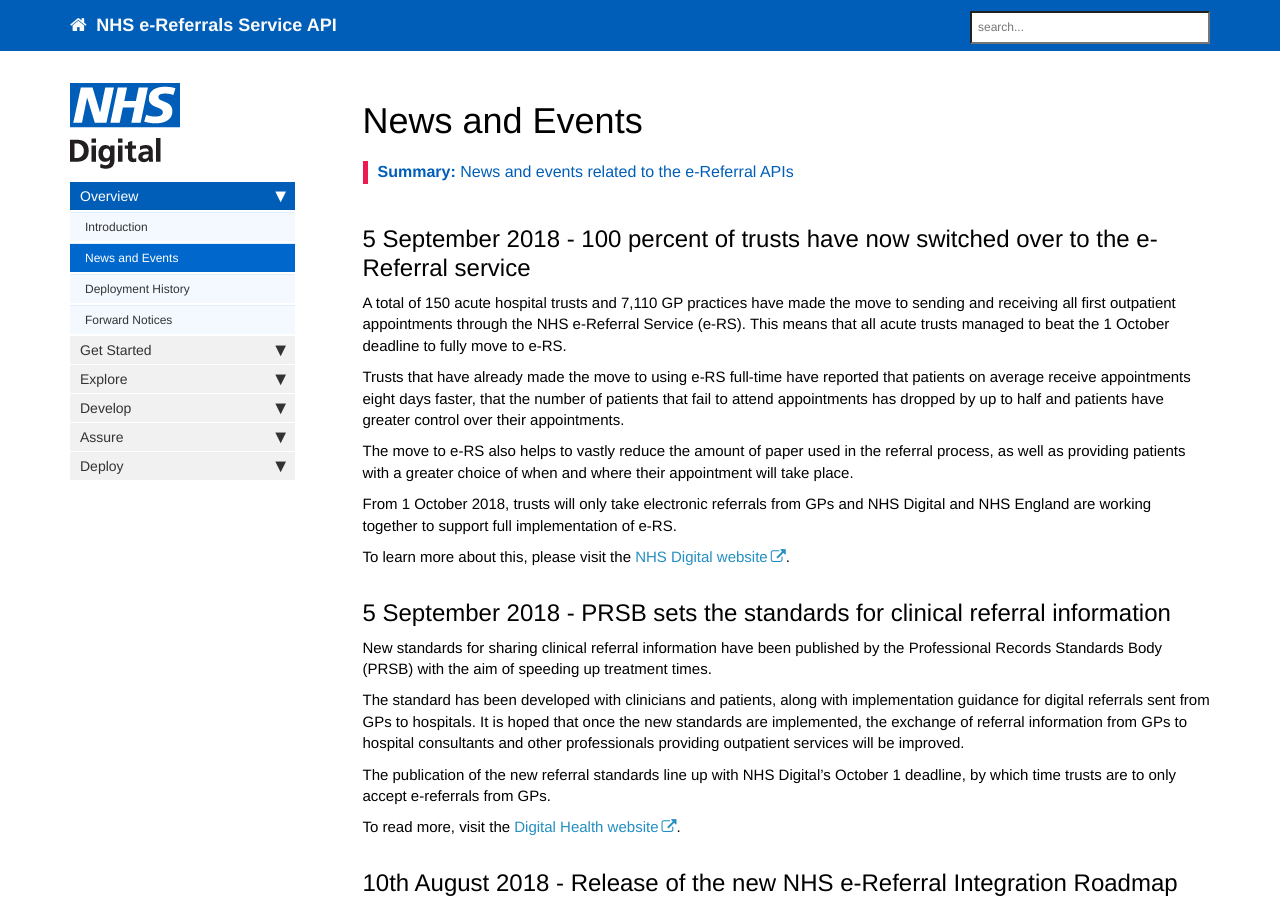
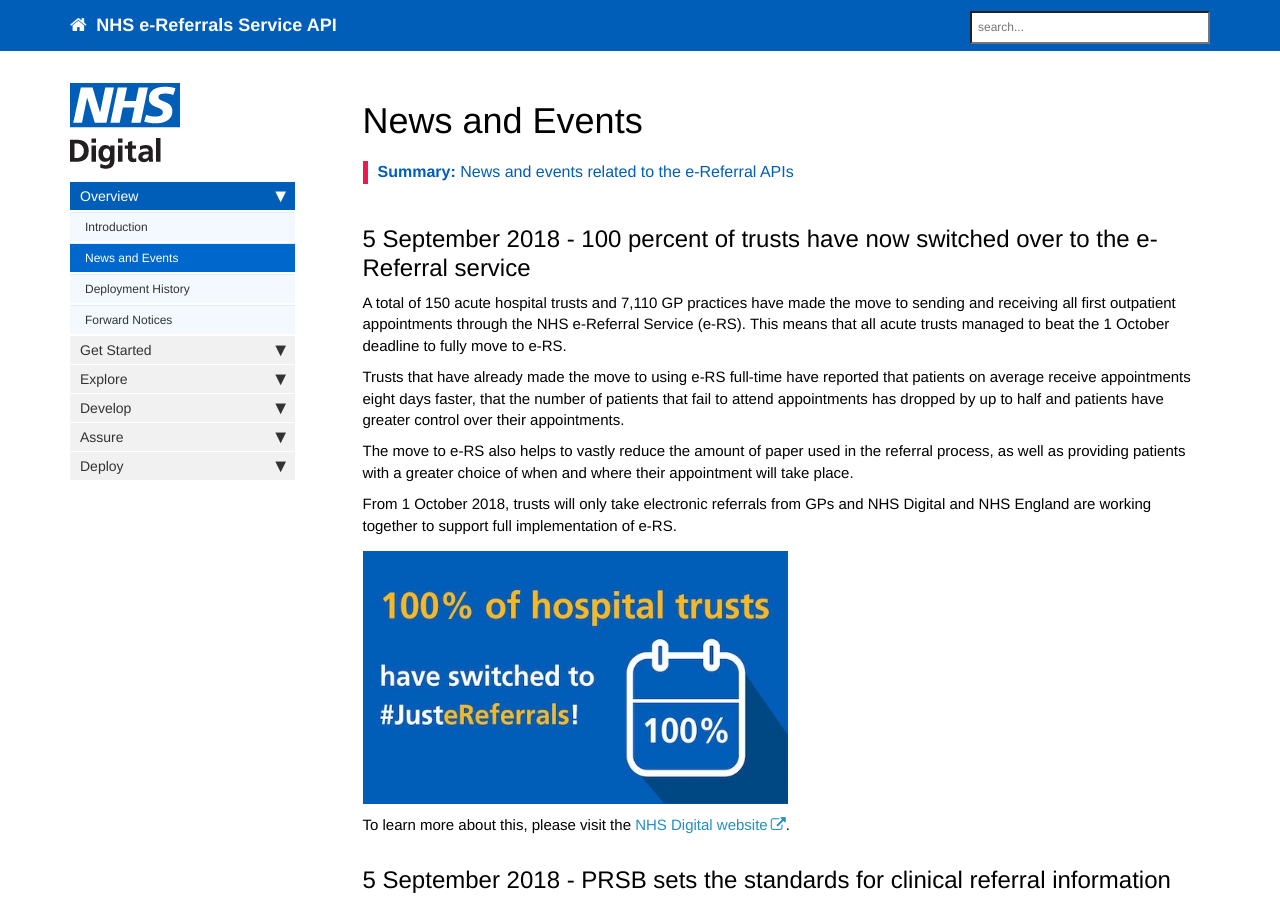
Before and after one commit to nhsconnect/digital-referrals, a Jekyll site: the page built from pages/news_and_events.md, in a window 1280 px wide and 900 px high. Built offline with Jekyll 4.4.1, drawn with Linux system fonts in a browser that asks for light colours; nearby versions of some CDN libraries; comment, search, counter and statistics services are not loaded.

Commit message:
Images for news items

```diff
--- a/pages/news_and_events.md
+++ b/pages/news_and_events.md
@@ -17,6 +17,8 @@ The move to e-RS also helps to vastly reduce the amount of paper used in the ref
 
 From 1 October 2018, trusts will only take electronic referrals from GPs and NHS Digital and NHS England are working together to support full implementation of e-RS.
 
+<img src="images/news/100-percent-hospital-trusts-sept-2018.jpg" alt="Tech UK Industry Briefing with NHS Digital" style="width: 425px;"/>
+
 To learn more about this, please visit the [NHS Digital website](https://digital.nhs.uk/news-and-events/latest-news/100-per-cent-of-trusts-switched-over-to-e-referral-service).
 
 ## 5 September 2018 - PRSB sets the standards for clinical referral information
@@ -26,6 +28,8 @@ New standards for sharing clinical referral information have been published by t
 The standard has been developed with clinicians and patients, along with implementation guidance for digital referrals sent from GPs to hospitals. It is hoped that once the new standards are implemented, the exchange of referral information from GPs to hospital consultants and other professionals providing outpatient services will be improved.
 
 The publication of the new referral standards line up with NHS Digital’s October 1 deadline, by which time trusts are to only accept e-referrals from GPs.
+
+<img src="images/news/prsb-standards-sept-2018.jpg" alt="Tech UK Industry Briefing with NHS Digital" style="width: 425px;"/>
 
 To read more, visit the [Digital Health website](https://www.digitalhealth.net/2018/09/prsb-standards-clinical-referral-information/).
 
```
Also changed, not shown: images/news/100-percent-hospital-trusts-sept-2018.jpg (added), images/news/prsb-standards-sept-2018.jpg (added), 3 other files.
